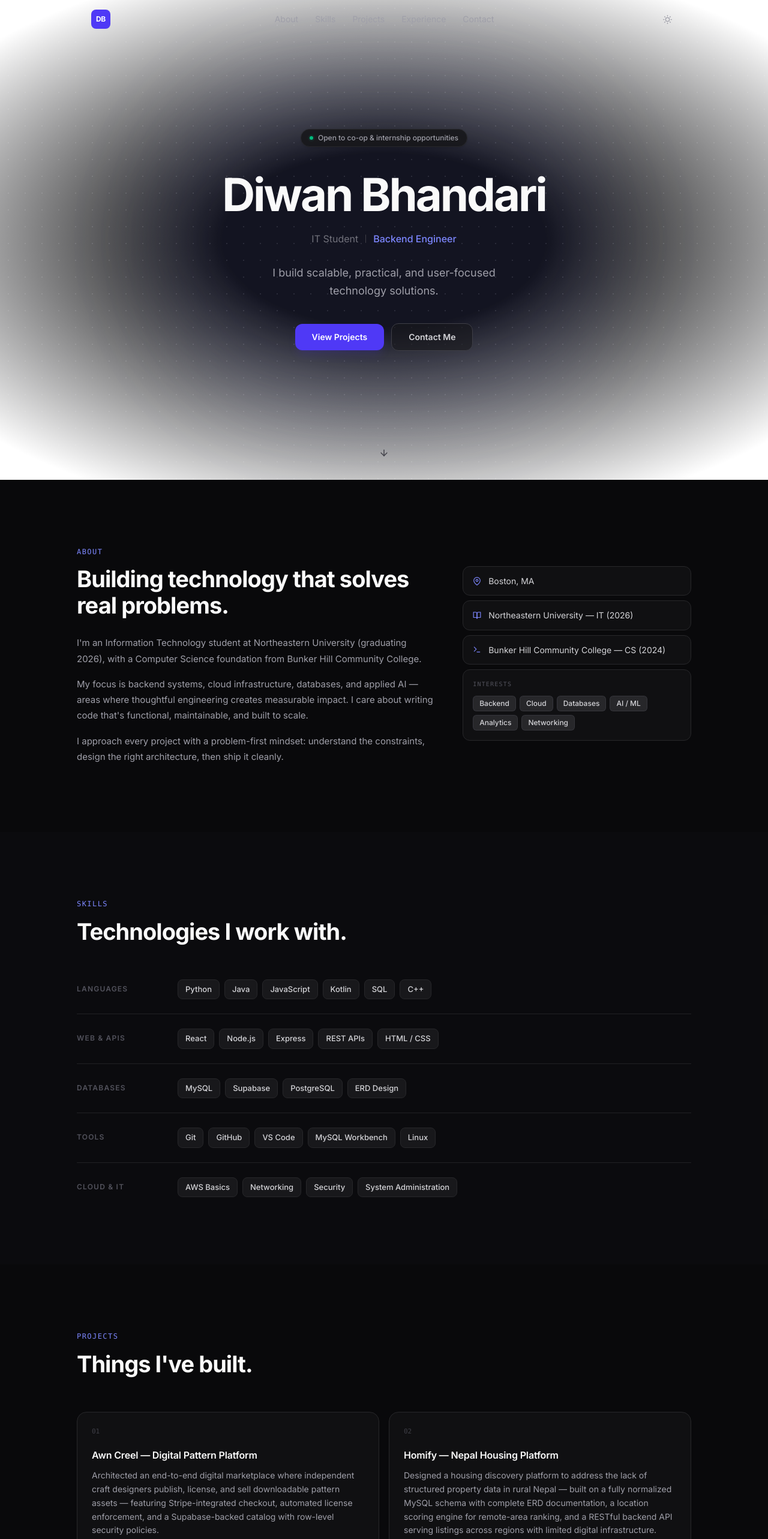
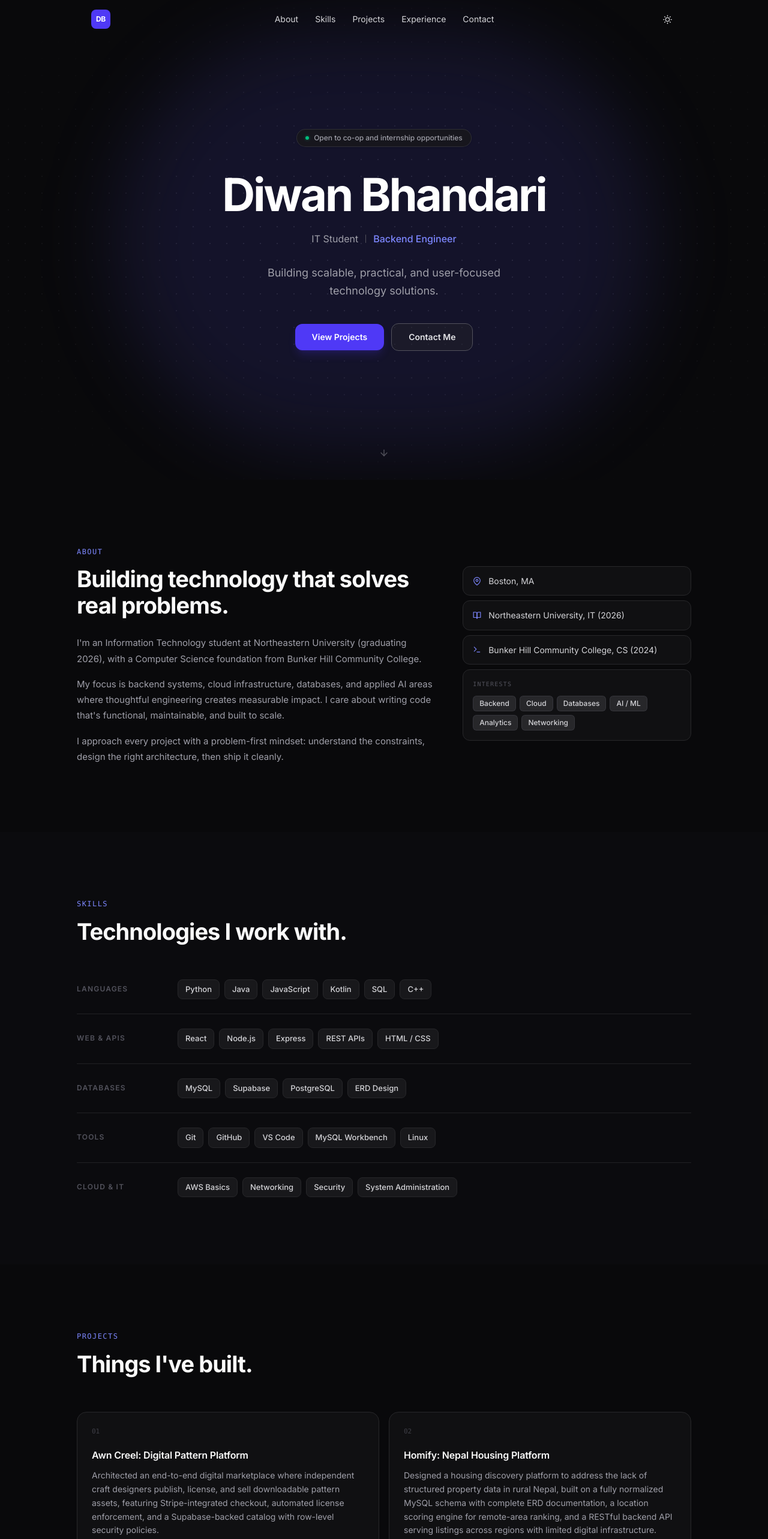
Before and after one commit to Diwan01/portfolio, a React (Vite) app: page / in a window 1280 px wide. Shown: the top 2566 px of the page at 60% size. Built offline with nearby package versions, Linux system fonts and the light colour scheme.

Commit message:
Fixed dark mode hero gradient, contrast, dashes, and contact email

```diff
--- a/src/components/About.jsx
+++ b/src/components/About.jsx
@@ -3,8 +3,8 @@ import { FiMapPin, FiBookOpen, FiTerminal } from 'react-icons/fi'
 
 const highlights = [
   { Icon: FiMapPin, label: 'Boston, MA' },
-  { Icon: FiBookOpen, label: 'Northeastern University — IT (2026)' },
-  { Icon: FiTerminal, label: 'Bunker Hill Community College — CS (2024)' },
+  { Icon: FiBookOpen, label: 'Northeastern University, IT (2026)' },
+  { Icon: FiTerminal, label: 'Bunker Hill Community College, CS (2024)' },
 ]
 
 const interests = ['Backend', 'Cloud', 'Databases', 'AI / ML', 'Analytics', 'Networking']
@@ -44,7 +44,7 @@ export default function About() {
                 with a Computer Science foundation from Bunker Hill Community College.
               </p>
               <p>
-                My focus is backend systems, cloud infrastructure, databases, and applied AI — areas
+                My focus is backend systems, cloud infrastructure, databases, and applied AI areas
                 where thoughtful engineering creates measurable impact. I care about writing code
                 that's functional, maintainable, and built to scale.
               </p>
--- a/src/components/Contact.jsx
+++ b/src/components/Contact.jsx
@@ -5,8 +5,8 @@ const contacts = [
   {
     Icon: FiMail,
     label: 'Email',
-    display: 'bhandari.diw@northeastern.edu',
-    href: 'mailto:bhandari.diw@northeastern.edu',
+    display: 'bhandaridiwan427@gmail.com',
+    href: 'mailto:bhandaridiwan427@gmail.com',
     external: false,
   },
   {
@@ -64,7 +64,7 @@ export default function Contact() {
           </div>
 
           <motion.a
-            href="mailto:bhandari.diw@northeastern.edu"
+            href="mailto:bhandaridiwan427@gmail.com"
             initial={{ opacity: 0, y: 12 }}
             whileInView={{ opacity: 1, y: 0 }}
             viewport={{ once: true }}
--- a/src/components/Experience.jsx
+++ b/src/components/Experience.jsx
@@ -5,7 +5,7 @@ const education = [
   {
     institution: 'Northeastern University',
     degree: 'B.S. Information Technology',
-    period: '2024 — 2026',
+    period: '2024 to 2026',
     location: 'Boston, MA',
     tag: 'Expected May 2026',
     tagColor: 'indigo',
@@ -17,7 +17,7 @@ const education = [
   {
     institution: 'Bunker Hill Community College',
     degree: 'A.S. Computer Science',
-    period: '2022 — 2024',
+    period: '2022 to 2024',
     location: 'Boston, MA',
     tag: 'Graduated 2024',
     tagColor: 'emerald',
--- a/src/components/Hero.jsx
+++ b/src/components/Hero.jsx
@@ -14,43 +14,58 @@ export default function Hero() {
 
   return (
     <section className="relative min-h-screen flex flex-col items-center justify-center overflow-hidden px-6">
-      {/* Dot grid — single layer, mode-aware via CSS */}
+
+      {/* Dot grid */}
       <div
         className="absolute inset-0 pointer-events-none"
         style={{
-          backgroundImage:
-            'radial-gradient(circle, rgba(113,113,122,0.25) 1px, transparent 1px)',
+          backgroundImage: 'radial-gradient(circle, rgba(113,113,122,0.22) 1px, transparent 1px)',
           backgroundSize: '28px 28px',
         }}
       />
 
-      {/* Radial fade to hide grid at edges */}
+      {/* Light mode only: soft white vignette hides grid at edges */}
       <div
-        className="absolute inset-0 pointer-events-none"
+        className="absolute inset-0 pointer-events-none dark:opacity-0 transition-opacity duration-500"
         style={{
           background:
-            'radial-gradient(ellipse 70% 60% at 50% 50%, transparent 30%, var(--bg-fade, white) 100%)',
+            'radial-gradient(ellipse 75% 65% at 50% 50%, transparent 20%, rgba(250,250,250,0.97) 88%)',
         }}
       />
 
-      {/* Indigo glow */}
+      {/* Dark mode only: deep zinc vignette — no white, no fog */}
+      <div
+        className="absolute inset-0 pointer-events-none opacity-0 dark:opacity-100 transition-opacity duration-500"
+        style={{
+          background:
+            'radial-gradient(ellipse 75% 65% at 50% 50%, transparent 20%, rgb(9,9,11) 88%)',
+        }}
+      />
+
+      {/* Glow — barely visible in light, intentional in dark */}
       <div className="absolute inset-0 pointer-events-none flex items-center justify-center">
-        <div className="w-[800px] h-[600px] rounded-full bg-indigo-500/[0.07] dark:bg-indigo-400/[0.09] blur-3xl" />
+        <div className="w-[900px] h-[700px] rounded-full bg-indigo-500/[0.05] dark:bg-indigo-500/[0.13] blur-3xl" />
       </div>
 
+      {/* Content */}
       <div className="relative z-10 max-w-3xl mx-auto text-center">
+
         {/* Availability badge */}
         <motion.div
           initial={{ opacity: 0, y: 12 }}
           animate={{ opacity: 1, y: 0 }}
           transition={{ duration: 0.5, delay: 0.1 }}
-          className="inline-flex items-center gap-2 px-3.5 py-1.5 mb-10 rounded-full border border-zinc-200/80 dark:border-zinc-800 bg-white/90 dark:bg-zinc-900/90 backdrop-blur-sm shadow-sm text-xs font-medium text-zinc-500 dark:text-zinc-400"
+          className="inline-flex items-center gap-2 px-3.5 py-1.5 mb-10 rounded-full
+            border border-zinc-200/80 dark:border-zinc-700/60
+            bg-white/90 dark:bg-zinc-900/80
+            backdrop-blur-sm shadow-sm
+            text-xs font-medium text-zinc-500 dark:text-zinc-400"
         >
           <span className="relative flex h-1.5 w-1.5 shrink-0">
             <span className="animate-ping absolute inline-flex h-full w-full rounded-full bg-emerald-400 opacity-75" />
             <span className="relative inline-flex rounded-full h-1.5 w-1.5 bg-emerald-500" />
           </span>
-          Open to co-op &amp; internship opportunities
+          Open to co-op and internship opportunities
         </motion.div>
 
         {/* Name */}
@@ -58,7 +73,8 @@ export default function Hero() {
           initial={{ opacity: 0, y: 24 }}
           animate={{ opacity: 1, y: 0 }}
           transition={{ duration: 0.65, delay: 0.2, ease: [0.21, 0.47, 0.32, 0.98] }}
-          className="text-5xl sm:text-6xl md:text-[76px] font-bold leading-[1.04] mb-5"
+          className="text-5xl sm:text-6xl md:text-[76px] font-bold leading-[1.04] mb-5
+            text-zinc-900 dark:text-white"
           style={{ letterSpacing: '-0.04em' }}
         >
           Diwan Bhandari
@@ -71,10 +87,10 @@ export default function Hero() {
           transition={{ duration: 0.5, delay: 0.38 }}
           className="flex items-center justify-center gap-3 mb-7 h-7"
         >
-          <span className="text-base text-zinc-400 dark:text-zinc-500 font-normal">
+          <span className="text-base font-normal text-zinc-500 dark:text-zinc-400">
             IT Student
           </span>
-          <span className="w-px h-[14px] bg-zinc-300 dark:bg-zinc-700 rounded-full" />
+          <span className="w-px h-[14px] bg-zinc-300 dark:bg-zinc-600 rounded-full" />
           <AnimatePresence mode="wait">
             <motion.span
               key={roleIdx}
@@ -94,9 +110,11 @@ export default function Hero() {
           initial={{ opacity: 0, y: 12 }}
           animate={{ opacity: 1, y: 0 }}
           transition={{ duration: 0.5, delay: 0.48 }}
-          className="text-base sm:text-lg text-zinc-500 dark:text-zinc-400 max-w-[440px] mx-auto leading-relaxed mb-10 font-normal"
+          className="text-base sm:text-lg font-normal leading-relaxed mb-10
+            text-zinc-500 dark:text-zinc-400
+            max-w-[440px] mx-auto"
         >
-          I build scalable, practical, and user-focused technology solutions.
+          Building scalable, practical, and user-focused technology solutions.
         </motion.p>
 
         {/* CTAs */}
@@ -106,19 +124,33 @@ export default function Hero() {
           transition={{ duration: 0.5, delay: 0.56 }}
           className="flex flex-col sm:flex-row items-center justify-center gap-3"
         >
+          {/* Primary */}
           <motion.button
             onClick={() => document.getElementById('projects')?.scrollIntoView({ behavior: 'smooth' })}
             whileHover={{ scale: 1.03, y: -1, transition: { duration: 0.15, ease: 'easeOut' } }}
             whileTap={{ scale: 0.97 }}
-            className="w-full sm:w-auto px-7 py-3 rounded-xl bg-indigo-600 hover:bg-indigo-500 active:bg-indigo-700 text-white text-sm font-semibold transition-colors duration-150 shadow-lg shadow-indigo-600/20 dark:shadow-indigo-600/15 focus-visible:outline-none focus-visible:ring-2 focus-visible:ring-indigo-500 focus-visible:ring-offset-2 dark:focus-visible:ring-offset-zinc-950"
+            className="w-full sm:w-auto px-7 py-3 rounded-xl text-sm font-semibold text-white
+              bg-indigo-600 hover:bg-indigo-500 active:bg-indigo-700
+              shadow-lg shadow-indigo-600/25 dark:shadow-indigo-600/20
+              transition-colors duration-150
+              focus-visible:outline-none focus-visible:ring-2 focus-visible:ring-indigo-500 focus-visible:ring-offset-2 dark:focus-visible:ring-offset-zinc-950"
           >
             View Projects
           </motion.button>
+
+          {/* Secondary */}
           <motion.button
             onClick={() => document.getElementById('contact')?.scrollIntoView({ behavior: 'smooth' })}
             whileHover={{ scale: 1.03, y: -1, transition: { duration: 0.15, ease: 'easeOut' } }}
             whileTap={{ scale: 0.97 }}
-            className="w-full sm:w-auto px-7 py-3 rounded-xl border border-zinc-200 dark:border-zinc-700 text-sm font-semibold text-zinc-700 dark:text-zinc-300 bg-white/80 dark:bg-zinc-900/60 hover:bg-zinc-50 dark:hover:bg-zinc-800/60 hover:border-zinc-300 dark:hover:border-zinc-600 transition-all duration-150 focus-visible:outline-none focus-visible:ring-2 focus-visible:ring-zinc-300 dark:focus-visible:ring-zinc-600 focus-visible:ring-offset-2 dark:focus-visible:ring-offset-zinc-950"
+            className="w-full sm:w-auto px-7 py-3 rounded-xl text-sm font-semibold
+              text-zinc-700 dark:text-zinc-200
+              border border-zinc-300 dark:border-zinc-600
+              bg-white/80 dark:bg-zinc-800/40
+              hover:bg-zinc-50 dark:hover:bg-zinc-800/70
+              hover:border-zinc-400 dark:hover:border-zinc-500
+              transition-all duration-150
+              focus-visible:outline-none focus-visible:ring-2 focus-visible:ring-zinc-400 dark:focus-visible:ring-zinc-500 focus-visible:ring-offset-2 dark:focus-visible:ring-offset-zinc-950"
           >
             Contact Me
           </motion.button>
@@ -131,7 +163,10 @@ export default function Hero() {
         animate={{ opacity: 1 }}
         transition={{ delay: 1.6, duration: 0.6 }}
         onClick={() => document.getElementById('about')?.scrollIntoView({ behavior: 'smooth' })}
-        className="absolute bottom-10 left-1/2 -translate-x-1/2 text-zinc-300 dark:text-zinc-700 hover:text-zinc-500 dark:hover:text-zinc-500 transition-colors duration-200"
+        className="absolute bottom-10 left-1/2 -translate-x-1/2
+          text-zinc-300 dark:text-zinc-600
+          hover:text-zinc-500 dark:hover:text-zinc-400
+          transition-colors duration-200"
         aria-label="Scroll to About"
       >
         <motion.div
--- a/src/components/Navbar.jsx
+++ b/src/components/Navbar.jsx
@@ -45,7 +45,7 @@ export default function Navbar() {
             <button
               key={link}
               onClick={() => scrollTo(link)}
-              className="relative px-3 py-1.5 text-sm text-zinc-500 dark:text-zinc-400 hover:text-zinc-900 dark:hover:text-zinc-50 rounded-md hover:bg-zinc-100/70 dark:hover:bg-zinc-800/50 transition-all duration-150"
+              className="relative px-3 py-1.5 text-sm text-zinc-600 dark:text-zinc-300 hover:text-zinc-900 dark:hover:text-white rounded-md hover:bg-zinc-100/80 dark:hover:bg-zinc-800/60 transition-all duration-150"
             >
               {link}
             </button>
@@ -57,7 +57,7 @@ export default function Navbar() {
           <button
             onClick={toggle}
             aria-label="Toggle theme"
-            className="p-2 rounded-md text-zinc-500 dark:text-zinc-400 hover:text-zinc-900 dark:hover:text-zinc-50 hover:bg-zinc-100/70 dark:hover:bg-zinc-800/50 transition-all duration-150"
+            className="p-2 rounded-md text-zinc-600 dark:text-zinc-300 hover:text-zinc-900 dark:hover:text-white hover:bg-zinc-100/80 dark:hover:bg-zinc-800/60 transition-all duration-150"
           >
             <AnimatePresence mode="wait" initial={false}>
               <motion.span
@@ -76,7 +76,7 @@ export default function Navbar() {
           <button
             onClick={() => setMenuOpen((o) => !o)}
             aria-label="Toggle menu"
-            className="md:hidden p-2 rounded-md text-zinc-500 dark:text-zinc-400 hover:bg-zinc-100/70 dark:hover:bg-zinc-800/50 transition-all duration-150"
+            className="md:hidden p-2 rounded-md text-zinc-600 dark:text-zinc-300 hover:bg-zinc-100/80 dark:hover:bg-zinc-800/60 transition-all duration-150"
           >
             {menuOpen ? <FiX size={17} /> : <FiMenu size={17} />}
           </button>
@@ -98,7 +98,7 @@ export default function Navbar() {
                 <button
                   key={link}
                   onClick={() => scrollTo(link)}
-                  className="text-left px-3 py-2.5 text-sm text-zinc-600 dark:text-zinc-400 hover:text-zinc-900 dark:hover:text-zinc-50 hover:bg-zinc-50 dark:hover:bg-zinc-900 rounded-lg transition-all duration-150"
+                  className="text-left px-3 py-2.5 text-sm text-zinc-700 dark:text-zinc-300 hover:text-zinc-900 dark:hover:text-white hover:bg-zinc-100/80 dark:hover:bg-zinc-800/60 rounded-lg transition-all duration-150"
                 >
                   {link}
                 </button>
--- a/src/components/Projects.jsx
+++ b/src/components/Projects.jsx
@@ -4,18 +4,18 @@ import { FiGithub, FiArrowUpRight } from 'react-icons/fi'
 const projects = [
   {
     num: '01',
-    title: 'Awn Creel — Digital Pattern Platform',
+    title: 'Awn Creel: Digital Pattern Platform',
     description:
-      'Architected an end-to-end digital marketplace where independent craft designers publish, license, and sell downloadable pattern assets — featuring Stripe-integrated checkout, automated license enforcement, and a Supabase-backed catalog with row-level security policies.',
+      'Architected an end-to-end digital marketplace where independent craft designers publish, license, and sell downloadable pattern assets, featuring Stripe-integrated checkout, automated license enforcement, and a Supabase-backed catalog with row-level security policies.',
     tech: ['React', 'Node.js', 'Supabase', 'Stripe', 'REST API'],
     github: 'https://github.com/Diwan01',
     demo: null,
   },
   {
     num: '02',
-    title: 'Homify — Nepal Housing Platform',
+    title: 'Homify: Nepal Housing Platform',
     description:
-      'Designed a housing discovery platform to address the lack of structured property data in rural Nepal — built on a fully normalized MySQL schema with complete ERD documentation, a location scoring engine for remote-area ranking, and a RESTful backend API serving listings across regions with limited digital infrastructure.',
+      'Designed a housing discovery platform to address the lack of structured property data in rural Nepal, built on a fully normalized MySQL schema with complete ERD documentation, a location scoring engine for remote-area ranking, and a RESTful backend API serving listings across regions with limited digital infrastructure.',
     tech: ['MySQL', 'ERD Design', 'Backend API', 'Location Intelligence'],
     github: 'https://github.com/Diwan01',
     demo: null,
@@ -24,7 +24,7 @@ const projects = [
     num: '03',
     title: 'Homework Alert App',
     description:
-      'Shipped a native Android app in Kotlin that eliminates missed deadlines through a WorkManager-powered background scheduler, Room Database for offline-first persistence, and a precision notification system that surfaces reminders at user-defined intervals — with zero server dependency.',
+      'Shipped a native Android app in Kotlin that eliminates missed deadlines through a WorkManager-powered background scheduler, Room Database for offline-first persistence, and a precision notification system that surfaces reminders at user-defined intervals, with zero server dependency.',
     tech: ['Kotlin', 'Android', 'Room DB', 'WorkManager'],
     github: 'https://github.com/Diwan01',
     demo: null,
@@ -33,7 +33,7 @@ const projects = [
     num: '04',
     title: 'Huffman Compression Tool',
     description:
-      'Engineered a lossless file compression system in Java implementing the full Huffman coding pipeline — frequency table construction, min-heap priority queue processing, binary tree traversal, variable-length prefix encoding, and bit-level stream I/O — achieving measurable size reduction with exact data recovery.',
+      'Engineered a lossless file compression system in Java implementing the full Huffman coding pipeline: frequency table construction, min-heap priority queue processing, binary tree traversal, variable-length prefix encoding, and bit-level stream I/O, achieving measurable size reduction with exact data recovery.',
     tech: ['Java', 'Data Structures', 'Algorithms', 'File I/O'],
     github: 'https://github.com/Diwan01',
     demo: null,
```
